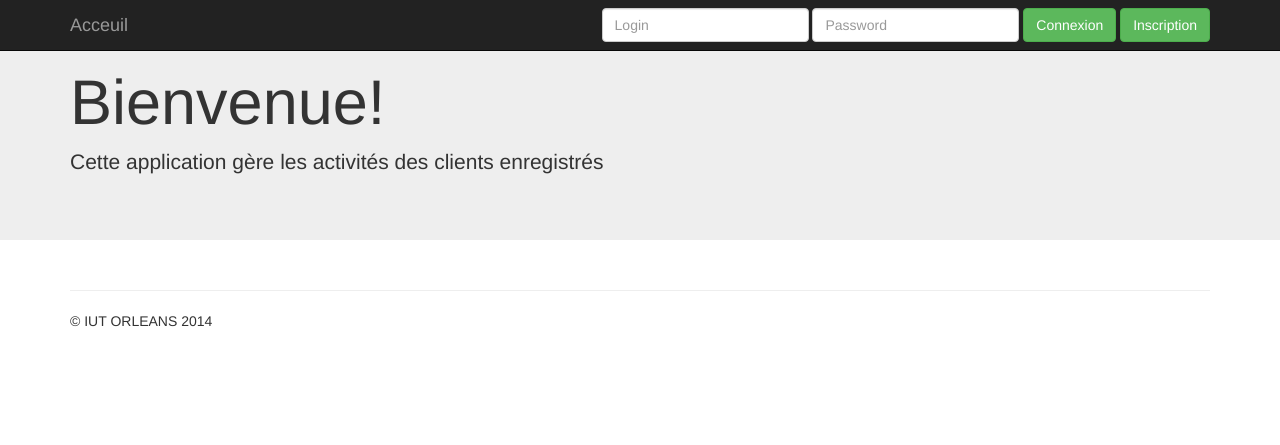
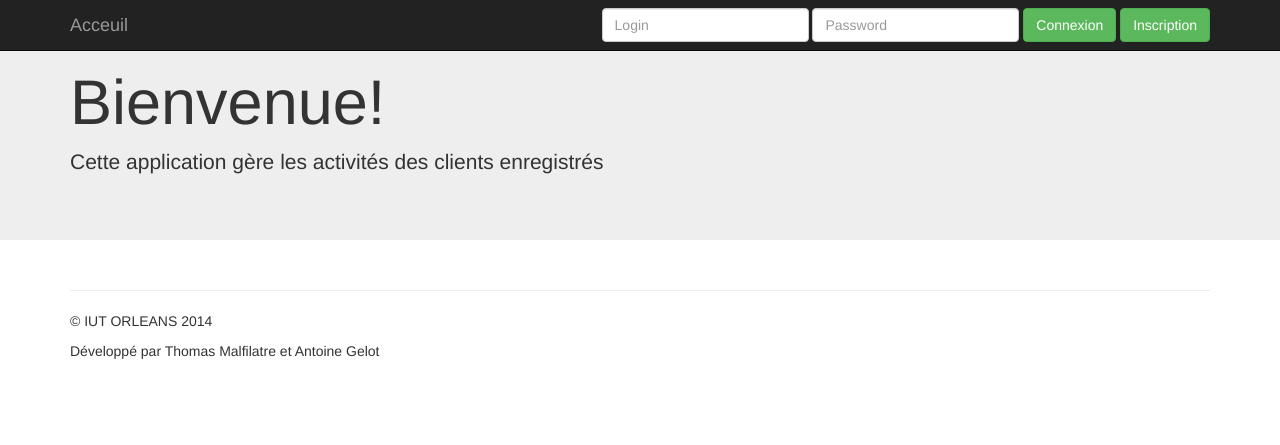
Before and after one commit to ThomasMalfilatre/Appli_web, a PHP site: page /Acceuil.php in a window 1280 px wide. Shown: the top 445 px of the page. Run offline with PHP 8.4, Linux system fonts and the light colour scheme; some libraries are stand-ins or nearby versions.

Commit message:
dernier commit

```diff
--- a/Acceuil.php
+++ b/Acceuil.php
@@ -98,6 +98,7 @@
 
       <footer>
         <p>&copy; IUT ORLEANS 2014</p>
+        <p>Développé par Thomas Malfilatre et Antoine Gelot </p>
       </footer>
     </div> <!-- /container -->
 
--- a/activite.php
+++ b/activite.php
@@ -72,7 +72,6 @@
 			<input type="text" name="Heure" id="timepicker"/>
 
 			<input type="submit" value="S'inscrire" />
-      <!-- <input type="button" value="Supprimer" onclick="document.location.replace('suppression.php')"/> -->
     </form>
     <br />
     <br />
```
